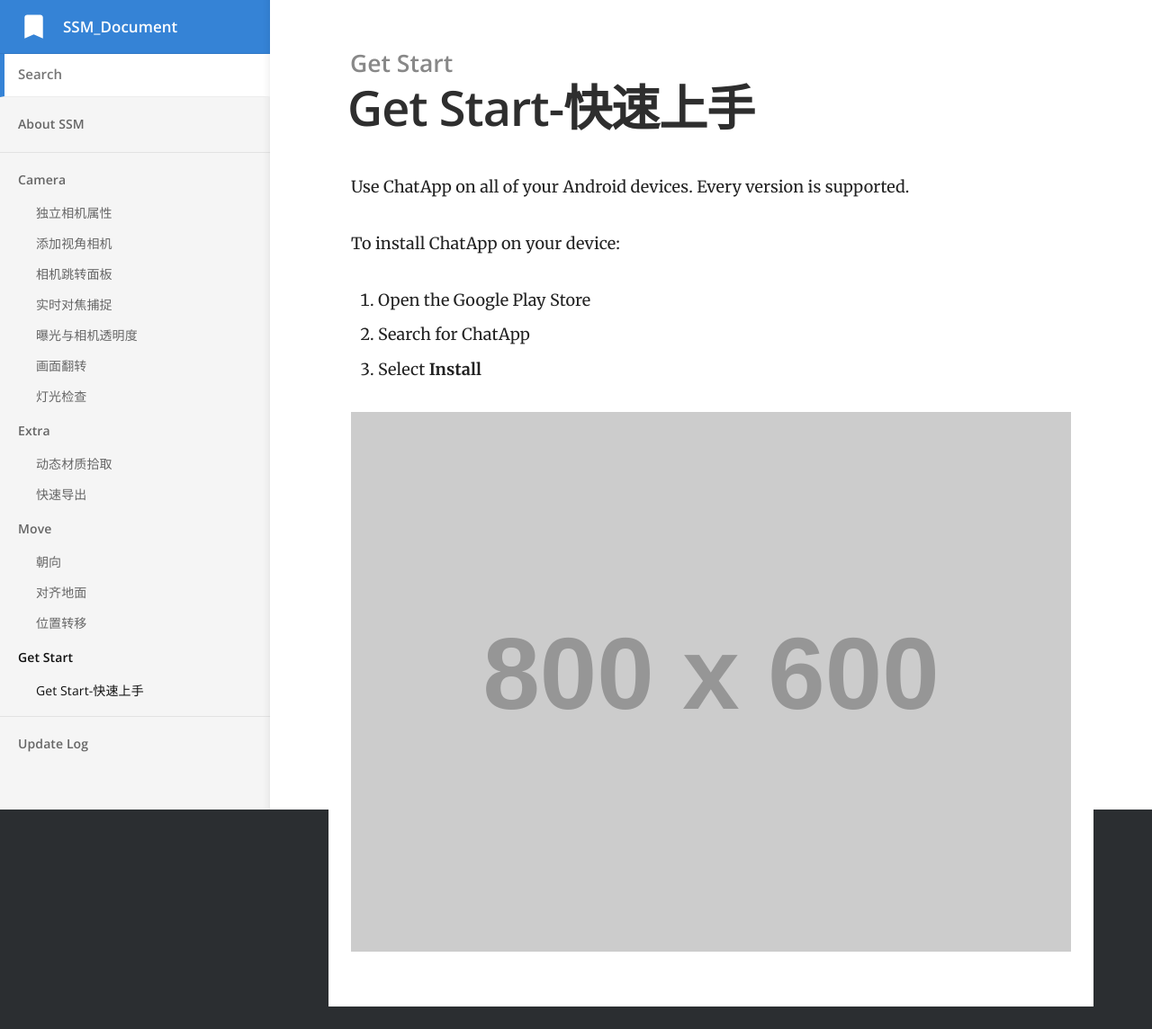
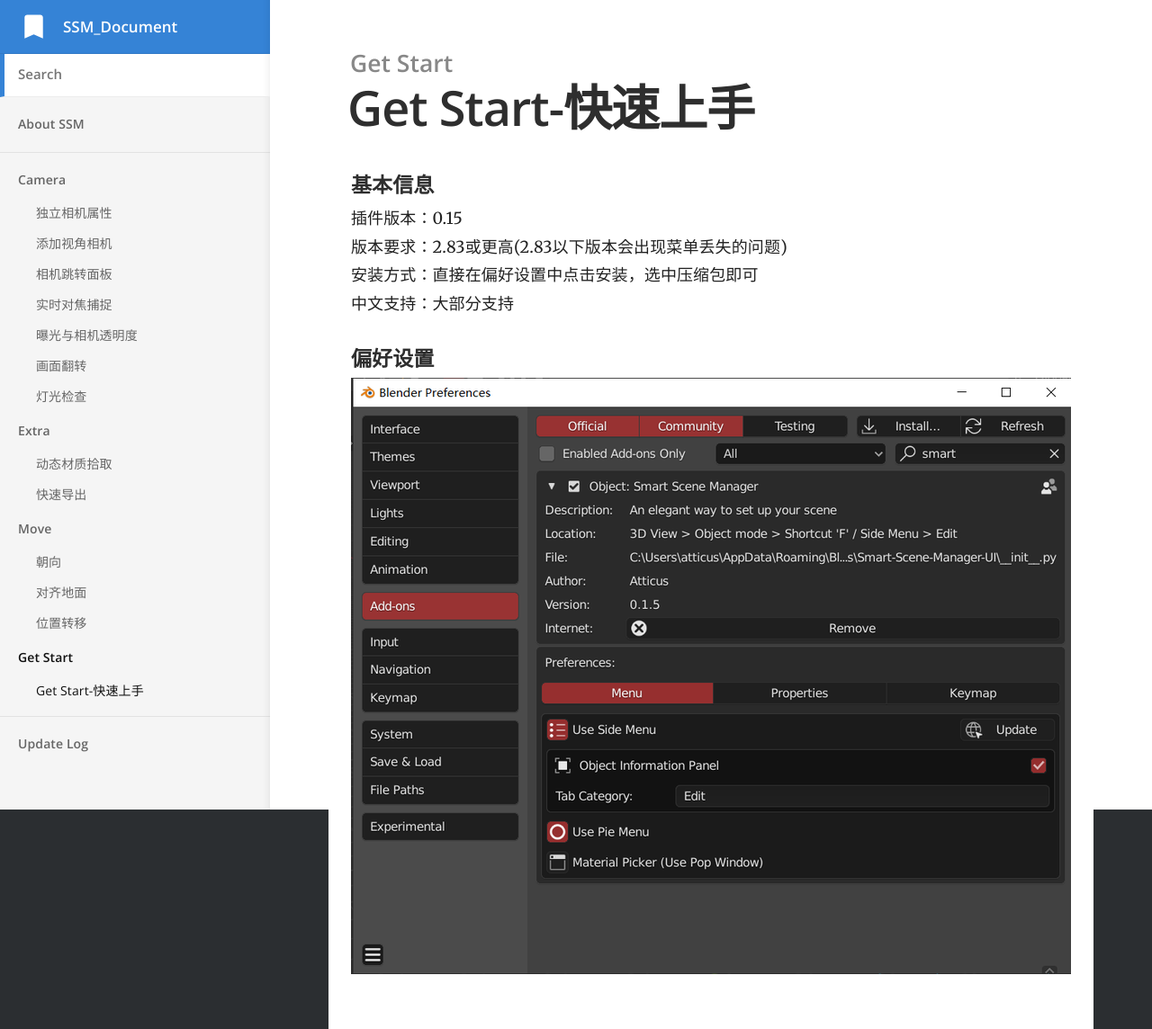
Before and after one commit to atticus-lv/SSM_document, a Jekyll site: the page built from _docs/UI/PickMat.md, in a window 1280 px wide. Shown: the whole page at 90% size. Built offline with Jekyll 4.4.1, drawn with Linux system fonts in a browser that asks for light colours; before the commit the page ends 1119 px from its top, so only the background shows below that.

Commit message:
Updated 2 files via CloudCannon

```diff
--- a/_docs/UI/PickMat.md
+++ b/_docs/UI/PickMat.md
@@ -4,12 +4,10 @@ category: Get Start
 order: 1
 ---
 
-Use ChatApp on all of your Android devices. Every version is supported.
+#### 基本信息
 
-To install ChatApp on your device:
+插件版本：0.15<br>版本要求：2.83或更高(2.83以下版本会出现菜单丢失的问题)<br>安装方式：直接在偏好设置中点击安装，选中压缩包即可<br>中文支持：大部分支持
 
-1. Open the Google Play Store
-2. Search for ChatApp
-3. Select **Install**
+#### 偏好设置
 
-![](//placehold.it/800x600)
+![](/uploads/image-20200809164911256.png){: width="800" height="663"}
```
Also changed, not shown: uploads/image-20200809164911256.png (added).
